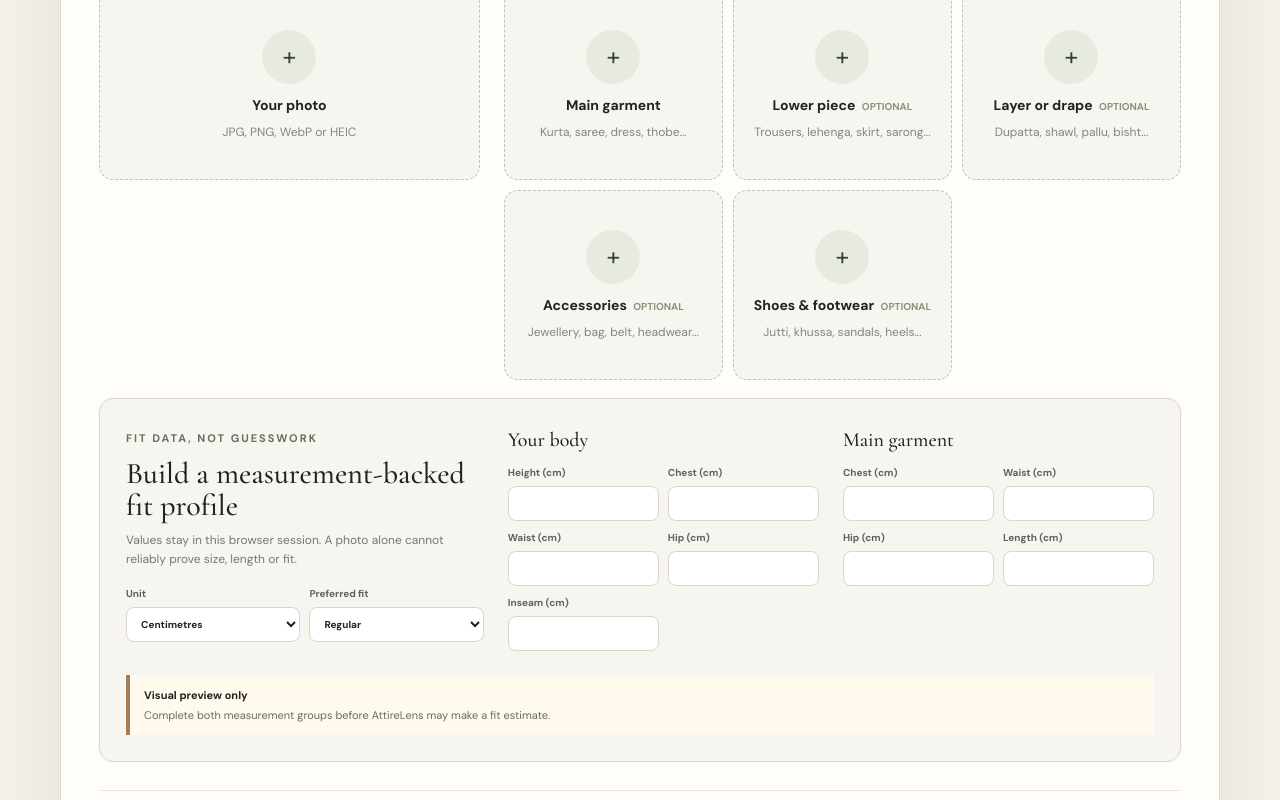
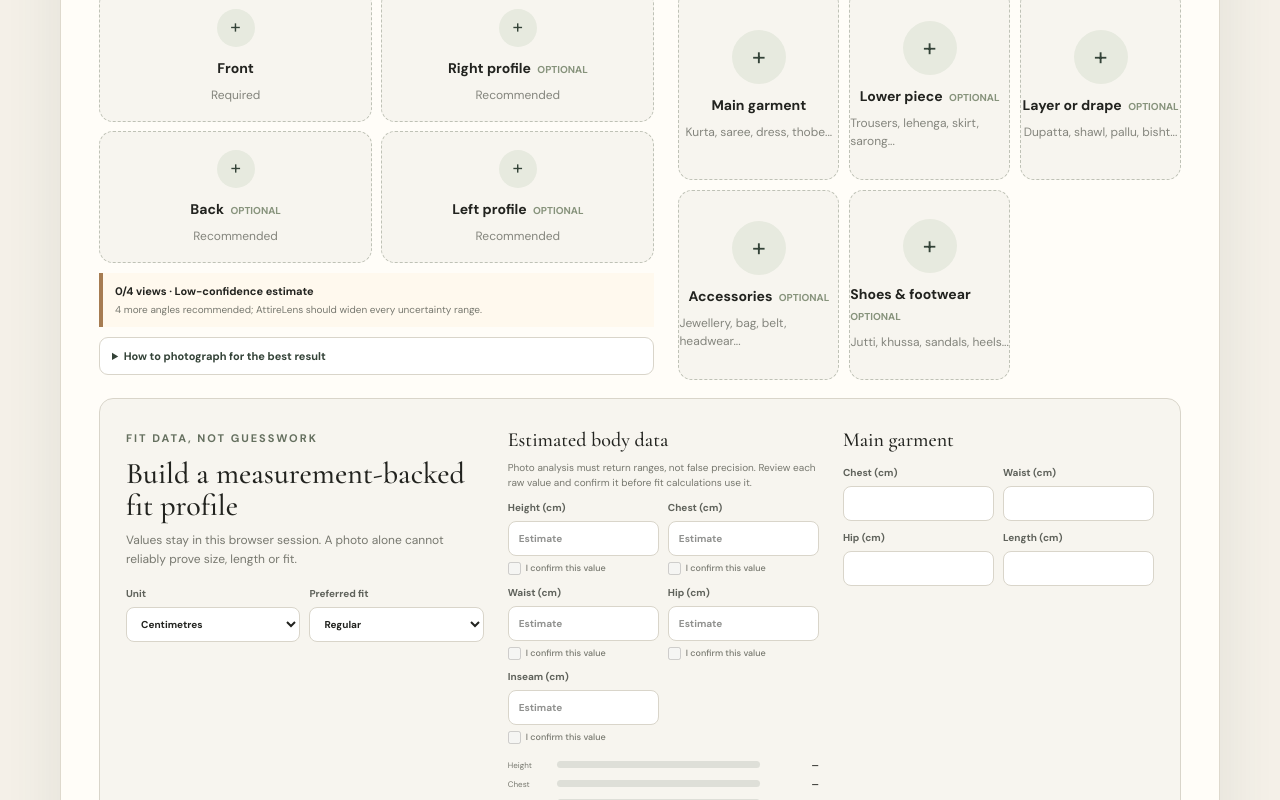
Before and after one commit to hanshal18hub-sketch/AttireLens, a Next.js app: page / in a window 1280 px wide. Shown: the part 780-1580 px from the top of the page. Built offline with nearby package versions, Linux system fonts and the light colour scheme.

Commit message:
Add guided multi-angle body capture

```diff
--- a/app/globals.css
+++ b/app/globals.css
@@ -64,8 +64,18 @@ h1 em { color:#71806d; font-weight:500; }
 .choice-row { display:flex; flex-wrap:wrap; gap:7px; }
 .choice { border:1px solid var(--line); background:white; color:#5f625b; border-radius:99px; padding:8px 11px; cursor:pointer; font-size:10px; }
 .choice.active { background:var(--deep); color:white; border-color:var(--deep); }
-.composition-grid { display:grid; grid-template-columns:.72fr 1.28fr; gap:24px; padding:30px 38px 18px; }
+.composition-grid { display:grid; grid-template-columns:1.05fr .95fr; gap:24px; padding:30px 38px 18px; }
 .piece-grid { display:grid; grid-template-columns:repeat(3,1fr); gap:10px; }
+.capture-grid { display:grid; grid-template-columns:repeat(2,1fr); gap:9px; }
+.capture-grid .upload-card.compact { min-height:132px; }
+.capture-grid .upload-card.compact img { height:132px; }
+.capture-grid .upload-icon { width:38px; height:38px; font-size:19px; }
+.capture-readiness { margin-top:10px; padding:10px 12px; border-left:4px solid #a67c52; background:#fff9ee; display:flex; flex-direction:column; gap:2px; color:var(--muted); font-size:10px; }
+.capture-readiness.level-4 { border-left-color:#668064; background:#edf3eb; }
+.capture-readiness b { color:var(--ink); font-size:11px; }
+.capture-guide { margin-top:10px; border:1px solid var(--line); border-radius:9px; background:white; font-size:11px; color:#666960; }
+.capture-guide summary { padding:10px 12px; cursor:pointer; font-weight:700; color:var(--deep); }
+.capture-guide ul { margin:0; padding:0 26px 12px; line-height:1.5; }
 .fit-studio { margin:0 38px 28px; padding:26px; border:1px solid var(--line); border-radius:14px; background:#f7f5ef; display:grid; grid-template-columns:1.15fr 1fr 1fr; gap:24px; }
 .fit-intro h2 { font-family:var(--font-display),serif; font-size:30px; line-height:1.05; margin:9px 0 10px; }
 .fit-intro p { color:var(--muted); font-size:12px; line-height:1.55; margin:0 0 18px; }
@@ -73,7 +83,15 @@ h1 em { color:#71806d; font-weight:500; }
 .fit-options label, .measurement-grid label { display:flex; flex-direction:column; gap:6px; color:#5f625b; font-size:10px; font-weight:700; }
 .fit-options select, .measurement-grid input { width:100%; border:1px solid var(--line); border-radius:8px; background:white; color:var(--ink); padding:9px 10px; }
 .measurement-group h3 { font-family:var(--font-display),serif; font-size:20px; margin:0 0 10px; }
+.measurement-note { color:var(--muted); font-size:10px; line-height:1.45; margin:-4px 0 10px; }
 .measurement-grid { display:grid; grid-template-columns:1fr 1fr; gap:9px; }
+.confirm-row { display:flex; align-items:center; gap:5px; font-size:9px; font-weight:500; color:var(--muted); }
+.confirm-row input { width:auto; margin:0; accent-color:var(--deep); }
+.measurement-chart { margin-top:14px; display:flex; flex-direction:column; gap:7px; }
+.measurement-chart div { display:grid; grid-template-columns:42px 1fr 52px; align-items:center; gap:7px; font-size:8px; text-transform:capitalize; color:var(--muted); }
+.measurement-chart div::before { content:""; grid-column:2; grid-row:1; height:7px; background:#dedfd8; border-radius:99px; }
+.measurement-chart i { grid-column:2; grid-row:1; height:7px; background:#7c8b75; border-radius:99px; min-width:0; z-index:1; transition:width .2s ease; }
+.measurement-chart b { color:var(--ink); text-align:right; font-size:8px; }
 .fit-readiness { grid-column:1/-1; border-left:4px solid #a67c52; background:#fff9ee; padding:12px 14px; display:flex; flex-direction:column; gap:3px; font-size:11px; color:#686b63; }
 .fit-readiness.complete { border-left-color:#668064; background:#edf3eb; }
 .fit-readiness b { color:var(--ink); }
--- a/app/page.tsx
+++ b/app/page.tsx
@@ -6,9 +6,11 @@ type Preview = { url: string; name: string } | null;
 type Stage = "idle" | "ready" | "preview";
 type Measurements = { height: string; chest: string; waist: string; hip: string; inseam: string };
 type GarmentMeasurements = { chest: string; waist: string; hip: string; length: string };
+type Confirmation = Record<keyof Measurements, boolean>;
 
 const emptyBody: Measurements = { height: "", chest: "", waist: "", hip: "", inseam: "" };
 const emptyGarment: GarmentMeasurements = { chest: "", waist: "", hip: "", length: "" };
+const emptyConfirmation: Confirmation = { height: false, chest: false, waist: false, hip: false, inseam: false };
 
 const regions = [
   "South Asia",
@@ -76,12 +78,16 @@ function UploadCard({ id, title, hint, file, onChange, optional = false }: {
 export default function Home() {
   const [mode, setMode] = useState<"online" | "store">("online");
   const [personFile, setPersonFile] = useState<File | null>(null);
+  const [rightFile, setRightFile] = useState<File | null>(null);
+  const [backFile, setBackFile] = useState<File | null>(null);
+  const [leftFile, setLeftFile] = useState<File | null>(null);
   const [mainFile, setMainFile] = useState<File | null>(null);
   const [bottomFile, setBottomFile] = useState<File | null>(null);
   const [layerFile, setLayerFile] = useState<File | null>(null);
   const [accessoryFile, setAccessoryFile] = useState<File | null>(null);
   const [footwearFile, setFootwearFile] = useState<File | null>(null);
   const [body, setBody] = useState<Measurements>(emptyBody);
+  const [confirmed, setConfirmed] = useState<Confirmation>(emptyConfirmation);
   const [garment, setGarment] = useState<GarmentMeasurements>(emptyGarment);
   const [unit, setUnit] = useState<"cm" | "in">("cm");
   const [preferredFit, setPreferredFit] = useState("Regular");
@@ -93,6 +99,9 @@ export default function Home() {
   const [shareMessage, setShareMessage] = useState("");
 
   const person = usePreview(personFile);
+  const right = usePreview(rightFile);
+  const back = usePreview(backFile);
+  const left = usePreview(leftFile);
   const main = usePreview(mainFile);
   const bottom = usePreview(bottomFile);
   const layer = usePreview(layerFile);
@@ -102,6 +111,9 @@ export default function Home() {
   const bodyFieldsComplete = Object.values(body).every(Boolean);
   const garmentFieldsComplete = Object.values(garment).every(Boolean);
   const fitDataComplete = bodyFieldsComplete && garmentFieldsComplete;
+  const angleCount = [person, right, back, left].filter(Boolean).length;
+  const captureLevel = angleCount === 4 ? "Best available capture" : angleCount === 3 ? "Improved estimate" : angleCount === 2 ? "Limited estimate" : "Low-confidence estimate";
+  const captureDetail = angleCount === 4 ? "All four recommended views are present." : `${4 - angleCount} more angle${4 - angleCount === 1 ? "" : "s"} recommended; AttireLens should widen every uncertainty range.`;
 
   useEffect(() => setStage(canPreview ? "ready" : "idle"), [canPreview]);
   useEffect(() => {
@@ -121,13 +133,14 @@ export default function Home() {
 
   function clearSession() {
     speechSynthesis?.cancel();
-    setPersonFile(null); setMainFile(null); setBottomFile(null); setLayerFile(null); setAccessoryFile(null); setFootwearFile(null);
-    setBody(emptyBody); setGarment(emptyGarment); setRotation(0);
+    setPersonFile(null); setRightFile(null); setBackFile(null); setLeftFile(null); setMainFile(null); setBottomFile(null); setLayerFile(null); setAccessoryFile(null); setFootwearFile(null);
+    setBody(emptyBody); setConfirmed(emptyConfirmation); setGarment(emptyGarment); setRotation(0);
     setStage("idle"); setShareMessage("");
   }
 
   function updateBody(field: keyof Measurements, value: string) {
     setBody((current) => ({ ...current, [field]: value }));
+    setConfirmed((current) => ({ ...current, [field]: false }));
   }
 
   function updateGarment(field: keyof GarmentMeasurements, value: string) {
@@ -177,9 +190,16 @@ export default function Home() {
           </div>
 
           <div className="composition-grid">
-            <section className="person-panel" aria-labelledby="person-title">
-              <div className="step-label"><b>1</b><span><strong id="person-title">Add yourself</strong>A seated or standing photo can work.</span></div>
-              <UploadCard id="person-photo" title="Your photo" hint="JPG, PNG, WebP or HEIC" file={person} onChange={setPersonFile} />
+            <section className="person-panel capture-panel" aria-labelledby="person-title">
+              <div className="step-label"><b>1</b><span><strong id="person-title">Capture your shape</strong>Four angles are the recommended minimum for the strongest estimate.</span></div>
+              <div className="capture-grid">
+                <UploadCard id="person-photo" title="Front" hint="Required" file={person} onChange={setPersonFile} />
+                <UploadCard id="right-photo" title="Right profile" hint="Recommended" file={right} onChange={setRightFile} optional />
+                <UploadCard id="back-photo" title="Back" hint="Recommended" file={back} onChange={setBackFile} optional />
+                <UploadCard id="left-photo" title="Left profile" hint="Recommended" file={left} onChange={setLeftFile} optional />
+              </div>
+              <div className={`capture-readiness level-${angleCount}`} role="status" aria-live="polite"><b>{angleCount}/4 views · {captureLevel}</b><span>{captureDetail}</span></div>
+              <details className="capture-guide"><summary>How to photograph for the best result</summary><ul><li>Show your complete body, including the top of the head and both feet.</li><li>Stand naturally with feet hip-width apart and arms slightly away from the torso.</li><li>Place the camera level around waist height; do not tilt it up or down.</li><li>Use the same distance, zoom and lighting for every angle.</li><li>Wear close-fitting clothing when comfortable, or enter measurements manually.</li><li>Provide your measured height; without a known scale, centimetre estimates cannot be dependable.</li></ul></details>
             </section>
             <section className="pieces-panel" aria-labelledby="pieces-title">
               <div className="step-label"><b>2</b><span><strong id="pieces-title">Free mix-and-match space</strong>Add, remove and replace each category independently.</span></div>
@@ -204,10 +224,12 @@ export default function Home() {
               </div>
             </div>
             <div className="measurement-group">
-              <h3>Your body</h3>
+              <h3>Estimated body data</h3>
+              <p className="measurement-note">Photo analysis must return ranges, not false precision. Review each raw value and confirm it before fit calculations use it.</p>
               <div className="measurement-grid">
-                {(Object.keys(body) as (keyof Measurements)[]).map((field) => <label key={field}><span>{field === "inseam" ? "Inseam" : field[0].toUpperCase() + field.slice(1)} ({unit})</span><input inputMode="decimal" type="number" min="0" step="0.1" value={body[field]} onChange={(event) => updateBody(field, event.target.value)} /></label>)}
+                {(Object.keys(body) as (keyof Measurements)[]).map((field) => <label key={field}><span>{field === "inseam" ? "Inseam" : field[0].toUpperCase() + field.slice(1)} ({unit})</span><input inputMode="decimal" type="number" min="0" step="0.1" placeholder="Estimate" value={body[field]} onChange={(event) => updateBody(field, event.target.value)} /><span className="confirm-row"><input type="checkbox" checked={confirmed[field]} disabled={!body[field]} onChange={(event) => setConfirmed((current) => ({ ...current, [field]: event.target.checked }))} /> I confirm this value</span></label>)}
               </div>
+              <div className="measurement-chart" aria-label="Body measurement graph">{(Object.keys(body) as (keyof Measurements)[]).map((field) => <div key={field}><span>{field}</span><i style={{ width: body[field] ? `${Math.min(100, Number(body[field]) / (unit === "cm" ? 2.1 : .83))}%` : "0%" }} /><b>{body[field] || "—"} {body[field] && unit}</b></div>)}</div>
             </div>
             <div className="measurement-group">
               <h3>Main garment</h3>
@@ -217,7 +239,7 @@ export default function Home() {
             </div>
             <div className={`fit-readiness ${fitDataComplete ? "complete" : ""}`} role="status" aria-live="polite">
               <b>{fitDataComplete ? "Measurement set complete" : "Visual preview only"}</b>
-              <span>{fitDataComplete ? "Ready for a future structured fit comparison - fabric stretch and construction data are still needed." : "Complete both measurement groups before AttireLens may make a fit estimate."}</span>
+              <span>{fitDataComplete ? "Ready for a future structured fit comparison - fabric stretch and construction data are still needed." : `Complete both measurement groups before AttireLens may make a fit estimate. Current photo basis: ${angleCount}/4 views.`}</span>
             </div>
           </section>
 
```
